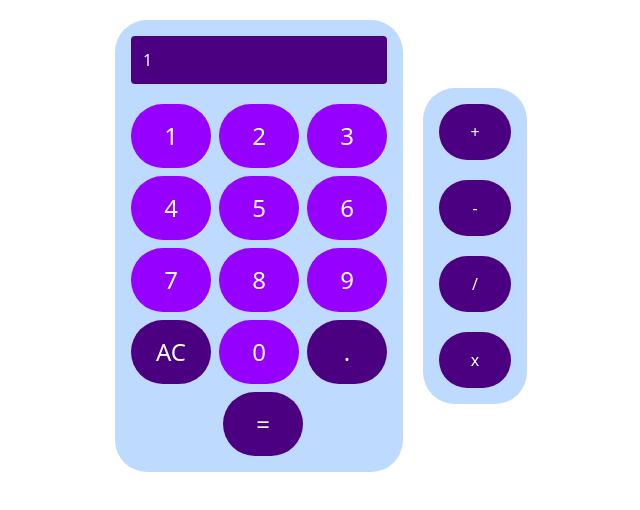
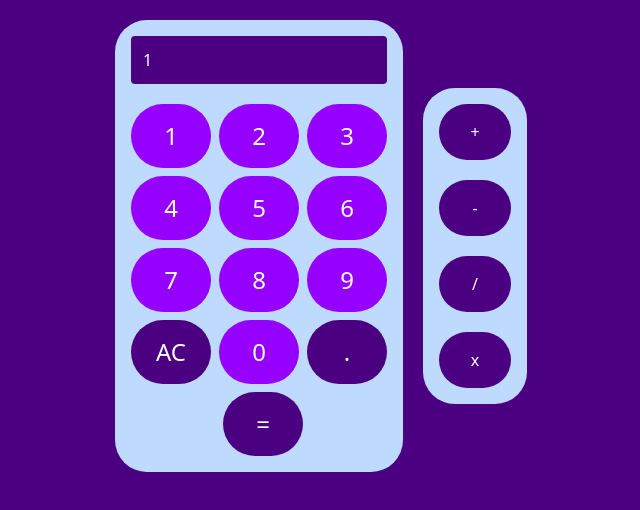
Before and after one commit to AdamAbdallah1/react-calculator, a React (Vite) app: page / in a window 1280 px wide. Shown: the top 510 px of the page, without its empty margins (319-959 px from the left). Built offline with nearby package versions, Linux system fonts and the light colour scheme.

Commit message:
Styling background

```diff
--- a/src/App.css
+++ b/src/App.css
@@ -1 +1,8 @@
 @import "tailwindcss";
+
+body {
+    background-color: indigo;
+    display: flex;
+    justify-content: center;
+    align-items: center;
+}
```
